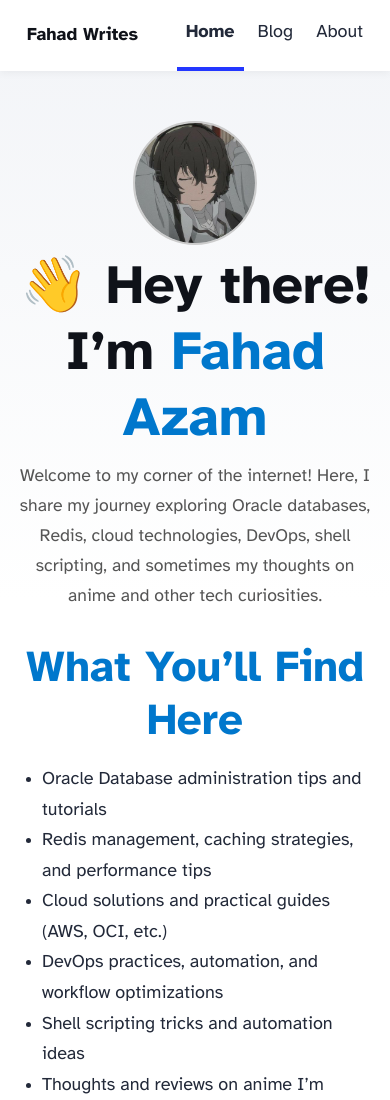
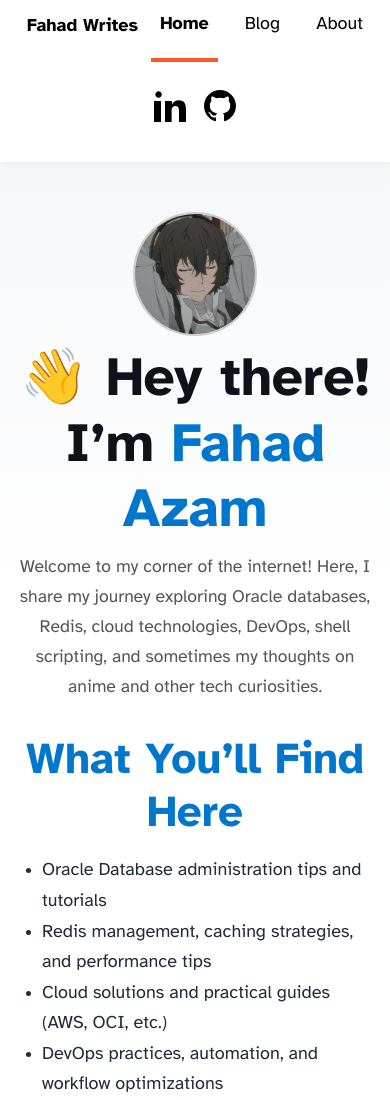
Before and after one commit to fahad-azam/fahadwrites.com, an Astro site: page / in a window 390 px wide. Shown: the top 1100 px of the page. Built offline with nearby package versions, Linux system fonts and the light colour scheme; Astro itself is replaced by a stand-in of ours.

Commit message:
responsive-fix

```diff
--- /dev/null
+++ b/src/components/Header - Copy.astro
@@ -0,0 +1,178 @@
+<!-- ---
+import { SITE_TITLE } from '../consts';
+import HeaderLink from './HeaderLink.astro';
+---
+
+<header>
+    <nav>
+        <h2><a href="/">{SITE_TITLE}</a></h2>
+        <div class="internal-links">
+            <HeaderLink href="/">Home</HeaderLink>
+            <HeaderLink href="/blog">Blog</HeaderLink>
+            <HeaderLink href="/about">About</HeaderLink>
+        </div>
+        <div class="social-links">
+            <a href="https://www.linkedin.com/in/azamfahad" target="_blank">
+                <svg viewBox="0 0 16 16" aria-hidden="true" width="32" height="32">
+                    <path
+                        fill="currentColor"
+                        d="M1.146 1.146C.52 1.77.52 2.77 1.146 3.396c.625.625 1.625.625 2.25 0
+                            .626-.625.626-1.625 0-2.25-.625-.625-1.625-.625-2.25 0zM0 5.5h3.5V16H0V5.5zm5.5
+                            0H9v1.563h.047c.49-.93 1.688-1.91 3.453-1.91C15.313 5.153 16 7.16 16
+                            10.223V16h-3.5v-5.168c0-1.23-.022-2.812-1.715-2.812-1.719
+                            0-1.984 1.34-1.984 2.723V16H5.5V5.5z"
+                    ></path>
+                </svg>
+            </a>
+
+            <a href="https://github.com/fahad-azam" target="_blank">
+                <span class="sr-only">Go to My GitHub profile</span>
+                <svg viewBox="0 0 16 16" aria-hidden="true" width="32" height="32"
+                    ><path
+                        fill="currentColor"
+                        d="M8 0C3.58 0 0 3.58 0 8c0 3.54 2.29 6.53 5.47 7.59.4.07.55-.17.55-.38 0-.19-.01-.82-.01-1.49-2.01.37-2.53-.49-2.69-.94-.09-.23-.48-.94-.82-1.13-.28-.15-.68-.52-.01-.53.63-.01 1.08.58 1.23.82.72 1.21 1.87.87 2.33.66.07-.52.28-.87.51-1.07-1.78-.2-3.64-.89-3.64-3.95 0-.87.31-1.59.82-2.15-.08-.2-.36-1.02.08-2.12 0 0 .67-.21 2.2.82.64-.18 1.32-.27 2-.27.68 0 1.36.09 2 .27 1.53-1.04 2.2-.82 2.2-.82.44 1.1.16 1.92.08 2.12.51.56.82 1.27.82 2.15 0 3.07-1.87 3.75-3.65 3.95.29.25.54.73.54 1.48 0 1.07-.01 1.93-.01 2.2 0 .21.15.46.55.38A8.012 8.012 0 0 0 16 8c0-4.42-3.58-8-8-8z"
+                    ></path></svg
+                >
+            </a>
+        </div>
+    </nav>
+</header>
+<style>
+    header {
+        margin: 0;
+        padding: 0 1em;
+        background: white;
+        box-shadow: 0 2px 8px rgba(var(--black), 5%);
+    }
+    h2 {
+        margin: 0;
+        font-size: 1em;
+    }
+
+    h2 a,
+    h2 a.active {
+        text-decoration: none;
+    }
+    nav {
+        display: flex;
+        align-items: center;
+        justify-content: space-between;
+    }
+    nav a {
+        padding: 1em 0.5em;
+        color: var(--black);
+        border-bottom: 4px solid transparent;
+        text-decoration: none;
+    }
+    nav a.active {
+        text-decoration: none;
+        border-bottom-color: var(--accent);
+    }
+    .social-links,
+    .social-links a {
+        display: flex;
+    }
+    @media (max-width: 720px) {
+        .social-links {
+            display: none;
+        }
+    }
+</style>
+ -->
+---
+import { SITE_TITLE } from '../consts';
+import HeaderLink from './HeaderLink.astro';
+---
+
+<header>
+    <nav>
+        <h2><a href="/">{SITE_TITLE}</a></h2>
+        <div class="internal-links">
+            <HeaderLink href="/">Home</HeaderLink>
+            <HeaderLink href="/blog">Blog</HeaderLink>
+            <HeaderLink href="/about">About</HeaderLink>
+        </div>
+        <div class="social-links">
+            <a href="https://www.linkedin.com/in/azamfahad" target="_blank">
+                <svg viewBox="0 0 16 16" aria-hidden="true" width="32" height="32">
+                    <path
+                        fill="currentColor"
+                        d="M1.146 1.146C.52 1.77.52 2.77 1.146 3.396c.625.625 1.625.625 2.25 0
+                            .626-.625.626-1.625 0-2.25-.625-.625-1.625-.625-2.25 0zM0 5.5h3.5V16H0V5.5zm5.5
+                            0H9v1.563h.047c.49-.93 1.688-1.91 3.453-1.91C15.313 5.153 16 7.16 16
+                            10.223V16h-3.5v-5.168c0-1.23-.022-2.812-1.715-2.812-1.719
+                            0-1.984 1.34-1.984 2.723V16H5.5V5.5z"
+                    ></path>
+                </svg>
+            </a>
+
+            <a href="https://github.com/fahad-azam" target="_blank">
+                <span class="sr-only">Go to My GitHub profile</span>
+                <svg viewBox="0 0 16 16" aria-hidden="true" width="32" height="32"
+                    ><path
+                        fill="currentColor"
+                        d="M8 0C3.58 0 0 3.58 0 8c0 3.54 2.29 6.53 5.47 7.59.4.07.55-.17.55-.38 0-.19-.01-.82-.01-1.49-2.01.37-2.53-.49-2.69-.94-.09-.23-.48-.94-.82-1.13-.28-.15-.68-.52-.01-.53.63-.01 1.08.58 1.23.82.72 1.21 1.87.87 2.33.66.07-.52.28-.87.51-1.07-1.78-.2-3.64-.89-3.64-3.95 0-.87.31-1.59.82-2.15-.08-.2-.36-1.02.08-2.12 0 0 .67-.21 2.2.82.64-.18 1.32-.27 2-.27.68 0 1.36.09 2 .27 1.53-1.04 2.2-.82 2.2-.82.44 1.1.16 1.92.08 2.12.51.56.82 1.27.82 2.15 0 3.07-1.87 3.75-3.65 3.95.29.25.54.73.54 1.48 0 1.07-.01 1.93-.01 2.2 0 .21.15.46.55.38A8.012 8.012 0 0 0 16 8c0-4.42-3.58-8-8-8z"
+                    ></path></svg
+                >
+            </a>
+        </div>
+    </nav>
+</header>
+<style>
+    header {
+        margin: 0;
+        padding: 0 1em;
+        background: white;
+        box-shadow: 0 2px 8px rgba(var(--black), 5%);
+    }
+    h2 {
+        margin: 0;
+        font-size: 1em;
+    }
+
+    h2 a,
+    h2 a.active {
+        text-decoration: none;
+    }
+    nav {
+        display: grid;
+        grid-template-columns: auto 1fr auto;
+        justify-content: space-between;
+        align-items: center;
+    }
+    nav a {
+        padding: 1em 0.5em;
+        color: var(--black);
+        border-bottom: 4px solid transparent;
+        text-decoration: none;
+    }
+    nav a.active {
+        text-decoration: none;
+        border-bottom-color: var(--accent);
+    }
+    .social-links,
+    .social-links a {
+        display: flex;
+    }
+    @media (max-width: 720px) {
+        nav {
+            grid-template-areas:
+                "title links"
+                "social social";
+            grid-template-columns: 1fr 1fr;
+        }
+        h2 {
+            grid-area: title;
+        }
+        .internal-links {
+            grid-area: links;
+            justify-self: end;
+        }
+        .social-links {
+            grid-area: social;
+            display: flex;
+            justify-content: center;
+            padding: 1em 0;
+        }
+    }
+</style>
--- a/src/components/Header.astro
+++ b/src/components/Header.astro
@@ -27,54 +27,77 @@
 
             <a href="https://github.com/fahad-azam" target="_blank">
                 <span class="sr-only">Go to My GitHub profile</span>
-                <svg viewBox="0 0 16 16" aria-hidden="true" width="32" height="32"
-                    ><path
+                <svg viewBox="0 0 16 16" aria-hidden="true" width="32" height="32">
+                    <path
                         fill="currentColor"
                         d="M8 0C3.58 0 0 3.58 0 8c0 3.54 2.29 6.53 5.47 7.59.4.07.55-.17.55-.38 0-.19-.01-.82-.01-1.49-2.01.37-2.53-.49-2.69-.94-.09-.23-.48-.94-.82-1.13-.28-.15-.68-.52-.01-.53.63-.01 1.08.58 1.23.82.72 1.21 1.87.87 2.33.66.07-.52.28-.87.51-1.07-1.78-.2-3.64-.89-3.64-3.95 0-.87.31-1.59.82-2.15-.08-.2-.36-1.02.08-2.12 0 0 .67-.21 2.2.82.64-.18 1.32-.27 2-.27.68 0 1.36.09 2 .27 1.53-1.04 2.2-.82 2.2-.82.44 1.1.16 1.92.08 2.12.51.56.82 1.27.82 2.15 0 3.07-1.87 3.75-3.65 3.95.29.25.54.73.54 1.48 0 1.07-.01 1.93-.01 2.2 0 .21.15.46.55.38A8.012 8.012 0 0 0 16 8c0-4.42-3.58-8-8-8z"
-                    ></path></svg
-                >
+                    ></path>
+                </svg>
             </a>
         </div>
     </nav>
 </header>
+
 <style>
 header {
     margin: 0;
     padding: 0 1em;
     background: white;
-        box-shadow: 0 2px 8px rgba(var(--black), 5%);
+    box-shadow: 0 2px 8px rgba(0, 0, 0, 0.05);
 }
 h2 {
     margin: 0;
     font-size: 1em;
 }
-
 h2 a,
 h2 a.active {
     text-decoration: none;
 }
 nav {
-        display: flex;
+    display: grid;
+    grid-template-columns: auto 1fr auto;
+    justify-content: space-between;
     align-items: center;
-        justify-content: space-between;
 }
 nav a {
     padding: 1em 0.5em;
-        color: var(--black);
-        border-bottom: 4px solid transparent;
+    color: black;
+    border-bottom: 4px solid transparent; /* keeps layout consistent */
     text-decoration: none;
 }
 nav a.active {
-        text-decoration: none;
-        border-bottom-color: var(--accent);
+    border-bottom-color: #ff5722; /* accent color */
+}
+.internal-links {
+    display: flex;
+    gap: 1em;
+    align-items: center; /* vertically center links */
 }
 .social-links,
 .social-links a {
     display: flex;
+    align-items: center;
 }
 @media (max-width: 720px) {
+    nav {
+        grid-template-areas:
+            "title links"
+            "social social";
+        grid-template-columns: 1fr 1fr;
+    }
+    h2 {
+        grid-area: title;
+    }
+    .internal-links {
+        grid-area: links;
+        justify-self: end;
+        height: 3em; /* fixed height prevents jumping */
+        align-items: center;
+    }
     .social-links {
-            display: none;
+        grid-area: social;
+        justify-content: center;
+        padding: 1em 0;
     }
 }
 </style>
```
Lines whose indentation alone changed are shown as unchanged.
